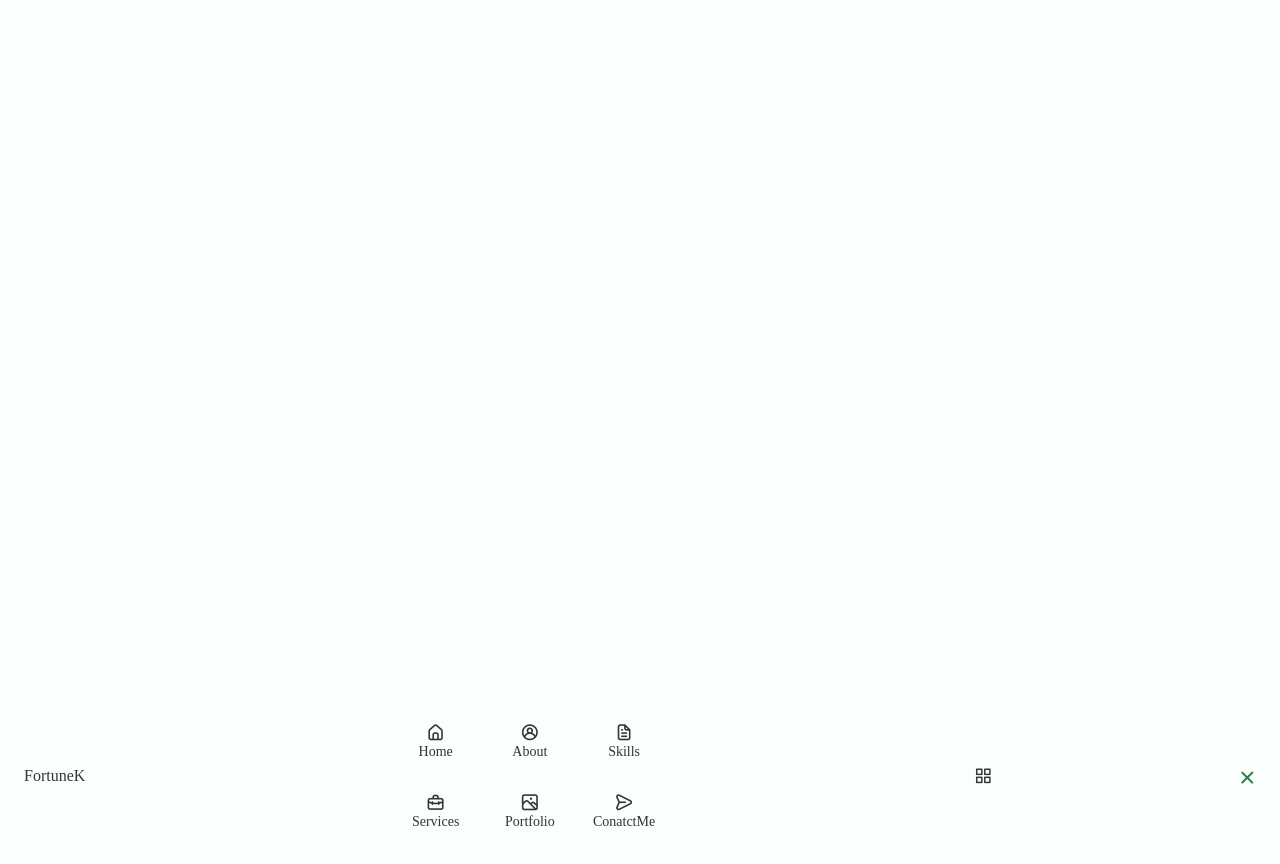
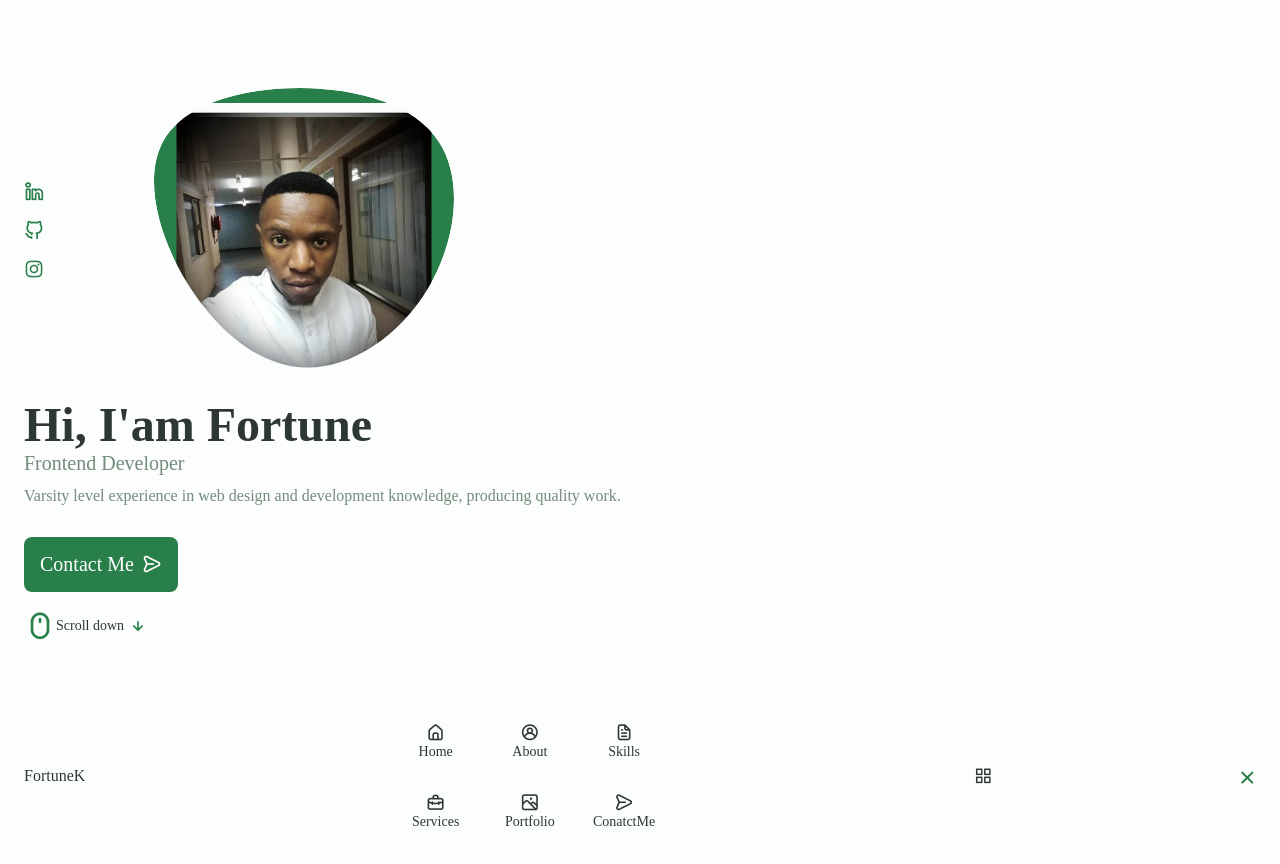
Before and after one commit to Fortunek23/MyProfile-Cv, a plain HTML site: page Index.html in a window 1280 px wide. Shown: the top 864 px of the page. Drawn offline with nearby package versions, Linux system fonts and the light colour scheme.

Commit message:
Home/Buttons

```diff
--- a/Index.html
+++ b/Index.html
@@ -19,7 +19,10 @@
         <!--================== HEADER ==================-->
         <header class="header" id="header">
             <nav class="nav container">
-                <a href="#" class="nav_logo">FortuneK</a>
+                <div>
+                    <a href="#" class="nav_logo">FortuneK</a>
+                </div>
+
 
                 <div class="nav_menu" id="nav-menu">
                     <ul class="nav_list grid">
@@ -65,7 +68,7 @@
 
                 <div class="nav_btns">
                 <div class="nav_toggle" id="nav-toggle">
-                    <i class="uil uil-apps"></i>
+                    <i class='uil uil-apps'></i>
                 </div>
                 </div>
             </nav>
@@ -76,6 +79,56 @@
         <main class="main">
             <!--================== HOME ==================-->
             <section class="home section" id="home">
+                <div class="home_container container grid">
+                    <div class="home_content grid">
+                        <div class="home_social">
+                            <a href="" taret="_blank" class="home_social-icon">
+                                <i class="uil uil-linkedin-alt"></i>
+                            </a>
+                            <a href="https://github.com/Fortunek23" taret="_blank" class="home_social-icon">
+                                <i class="uil uil-github-alt"></i>
+                            </a>
+                            <a href="https://www.instagram.com/fortunek_kganyago/" taret="_blank" class="home_social-icon">
+                                <i class="uil uil-instagram"></i>
+                            </a>
+
+                        </div>
+                        <div class="home_img">
+                            <svg class="home_blob" viewBox="0 0 200 187" xmlns="http://www.w3.org/2000/svg" xmlns:xlink="http://www.w3.org/1999/xlink">
+                                <mask id="mask0" mask-type="alpha">
+                                    <path d="M190.312 36.4879C206.582 62.1187 201.309 102.826 182.328 134.186C163.346 165.547
+                                    130.807 187.559 100.226 186.353C69.6454 185.297 41.0228 161.023 21.7403 129.362C2.45775
+                                    97.8511 -7.48481 59.1033 6.67581 34.5279C20.9871 10.1032 59.7028 -0.149132 97.9666
+                                    0.00163737C136.23 0.303176 174.193 10.857 190.312 36.4879Z"/>
+                                </mask>
+                                <g mask="url(#mask0)">
+                                    <path d="M190.312 36.4879C206.582 62.1187 201.309 102.826 182.328 134.186C163.346
+                                    165.547 130.807 187.559 100.226 186.353C69.6454 185.297 41.0228 161.023 21.7403
+                                    129.362C2.45775 97.8511 -7.48481 59.1033 6.67581 34.5279C20.9871 10.1032 59.7028
+                                    -0.149132 97.9666 0.00163737C136.23 0.303176 174.193 10.857 190.312 36.4879Z"/>
+
+                                    <image class="home_blob-image" x='15' y='10' xlink:href="assetsToCvSite/images/about.png"/>
+                                </g>
+                            </svg>
+                        </div>
+
+                        <div class="home_data">
+                            <h1 class="home_title">Hi, I'am Fortune</h1>
+                            <h3 class="home_subtitle">Frontend Developer</h3>
+                            <p class="home_description">Varsity level experience in web design and development knowledge, producing quality work.</p>
+                            <a href="#contact" class="button button--flex">
+                                Contact Me <i class="uil uil-message button_icon"></i>
+                            </a>
+                        </div>
+                    </div>
+                    <div class="home_scroll">
+                        <a href="about" class="home_scroll-button button--flex">
+                            <i class="uil uil-mouse-alt home_scroll-mouse"></i>
+                            <span class="home_scroll-name">Scroll down</span>
+                            <i class="uil uil-arrow-down home_scroll-arrow"></i>
+                        </a>
+                    </div>
+                </div>
 
             </section>
 
--- a/assetsToCvSite/css/style.css
+++ b/assetsToCvSite/css/style.css
@@ -256,10 +256,132 @@ img{
 
 
 /*==================== HOME ====================*/
+.home_container
+{
+    gap: 1rem;
+}
 
+.home_content
+{
+    grid-template-columns: .5fr 3fr;
+    padding-top: 3.5rem;
+    align-items: center;
+}
 
+.home_social
+{
+    display: grid;
+    grid-template-columns: max-content;
+    row-gap: 1rem;
+}
+
+.home_social-icon
+{
+    font-size: 1.25rem;
+    color: var(--first-color);
+}
+
+.home_social-icon:hover
+{
+    color: var(--first-color-alt);
+}
+
+.home_blob
+{
+    width: 300px;
+    fill:var(--first-color);
+}
+
+.home_blob-image
+{
+    width: 170px;
+}
+
+.home_data
+{
+    grid-column: 1/3;
+}
+
+.home_title
+{
+    font-size: var(--big-font-size);
+}
+
+.home_subtitle
+{
+    font-size: var(--h3-font-size);
+    color: var(--text-color);
+    font-weight: var(--font-medium);
+    margin-bottom: var(--mb-0-75);
+}
+
+.home_description
+{
+    margin-bottom: var(--mb-2);
+}
+
+.home_scroll
+{
+    /* display: none; */
+}
+
+.home_scroll-button
+{
+    color: var(--first-color);
+    transition: .3s;
+}
+
+.home_scroll-button:hover
+{
+    transform: translateY(.25rem);
+}
+
+.home_scroll-mouse
+{
+    font-size: 2rem;
+}
+
+.home_scroll-name
+{
+    font-size: var(--small-font-size);
+    color: var(--title-color);
+    font-weight: var(--font-medium);
+    margin-right: var(--mb-0-25);
+}
+
+.home_scroll-arrow
+{
+    font-size: 1.25rem;
+}
 /*==================== BUTTONS ====================*/
+.button
+{
+    font-size: 1.25rem;
+    display: inline-block;
+    background-color: var(--first-color);
+    color: #fff;
+    padding: 1rem;
+    border-radius: .5rem;
+    font-weight: var(--font-medium);
+}
 
+.button:hover
+{
+    background-color: var(--first-color-alt);
+}
+
+.button_icon
+{
+    font-size: 1.25rem;
+    margin-left: var(--mb-0-5);
+    transition: .3s;
+}
+
+.button--flex
+{
+    display: inline-flex;
+    align-items: center;
+}
 
 /*==================== ABOUT ====================*/
 
--- a/assetsToCvSite/js/main.js
+++ b/assetsToCvSite/js/main.js
@@ -7,7 +7,8 @@ navClose =document.getElementById('nav-close')
 /* Validate if constant exists */
 if(navToggle)
 {
-    navToggle.addEventListener('click', () =>{navMenu.classList.add('show-menu')})
+    navToggle.addEventListener('click', () =>
+    {navMenu.classList.add('show-menu')})
 }
 
 
@@ -15,16 +16,17 @@ if(navToggle)
 /* Validate if constant exists */
 if(navClose)
 {
-    navClose.addEventListener('click', () =>{navMenu.classList.remove('show-menu')})
+    navClose.addEventListener('click', () =>
+    {navMenu.classList.remove('show-menu')})
 }
 
 
 /*==================== REMOVE MENU MOBILE ====================*/
-const navLink = document.querySelectorAll('.nav__link')
+const navLink = document.querySelectorAll('.nav_link')
 
-function linkAction()
-{
-    const navMenu =document.getElementById('nav-menu')
+function linkAction(){
+    const navMenu = document.getElementById('nav-menu')
+    // When we click on each nav__link, we remove the show-menu class
     navMenu.classList.remove('show-menu')
 }
 navLink.forEach(n => n.addEventListener('click', linkAction))
```
Also changed, not shown: assetsToCvSite/images/blob.svg (added).
